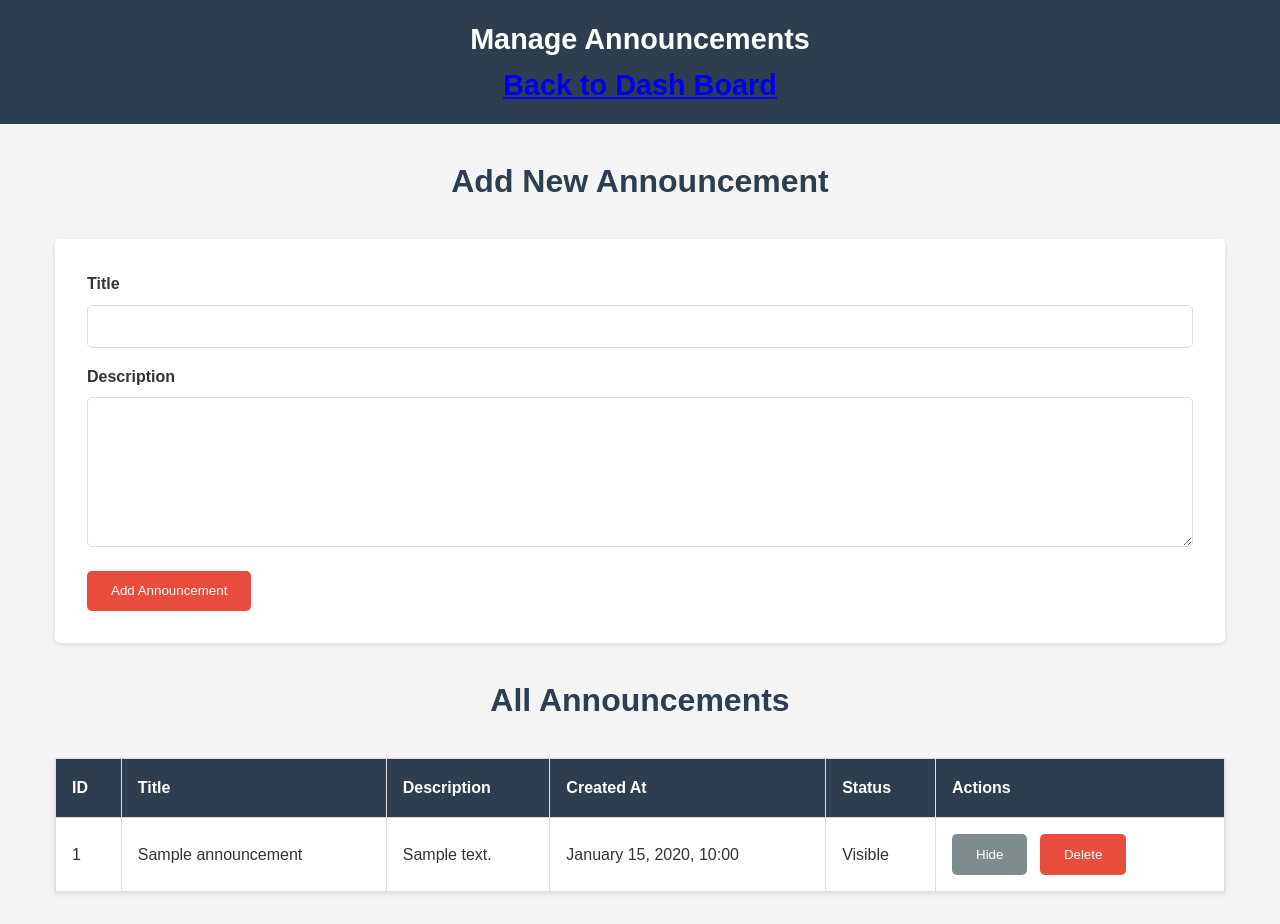
After one commit to Denickrono/church-Web, a PHP site: page /admin_announcements.php in a window 1280 px wide. The commit adds this page. Run offline with PHP 8.4, Linux system fonts and the light colour scheme; tables that the repository leaves empty or names only in its code hold one stand-in row (values such as "Sample post").

Commit message:
new file

```diff
--- /dev/null
+++ b/admin_announcements.php
@@ -0,0 +1,287 @@
+<?php
+// Database connection
+$db_host = 'localhost';
+$db_user = 'root';
+$db_pass = '';
+$db_name = 'church_website';
+
+// Connect to database
+$conn = new mysqli($db_host, $db_user, $db_pass, $db_name);
+
+// Check connection
+if ($conn->connect_error) {
+    die("Connection failed: " . $conn->connect_error);
+}
+
+
+// Handle form submissions (add, delete, hide/unhide)
+if ($_SERVER['REQUEST_METHOD'] == 'POST') {
+    if (isset($_POST['add_announcement'])) {
+        $title = filter_var($_POST['title'], FILTER_SANITIZE_STRING);
+        $description = filter_var($_POST['description'], FILTER_SANITIZE_STRING);
+        if (!empty($title) && !empty($description)) {
+            $sql = "INSERT INTO announcements (title, description, is_hidden) VALUES (?, ?, 0)";
+            $stmt = $conn->prepare($sql);
+            $stmt->bind_param("ss", $title, $description);
+            if ($stmt->execute()) {
+                $message = "Announcement added successfully!";
+            } else {
+                $message = "Error adding announcement: " . $conn->error;
+            }
+            $stmt->close();
+        } else {
+            $message = "Title and description are required!";
+        }
+    } elseif (isset($_POST['delete_id'])) {
+        $id = filter_var($_POST['delete_id'], FILTER_SANITIZE_NUMBER_INT);
+        $sql = "DELETE FROM announcements WHERE id = ?";
+        $stmt = $conn->prepare($sql);
+        $stmt->bind_param("i", $id);
+        if ($stmt->execute()) {
+            $message = "Announcement deleted successfully!";
+        } else {
+            $message = "Error deleting announcement: " . $conn->error;
+        }
+        $stmt->close();
+    } elseif (isset($_POST['toggle_hidden_id'])) {
+        $id = filter_var($_POST['toggle_hidden_id'], FILTER_SANITIZE_NUMBER_INT);
+        $sql = "UPDATE announcements SET is_hidden = 1 - is_hidden WHERE id = ?";
+        $stmt = $conn->prepare($sql);
+        $stmt->bind_param("i", $id);
+        if ($stmt->execute()) {
+            $message = "Announcement visibility toggled successfully!";
+        } else {
+            $message = "Error toggling announcement visibility: " . $conn->error;
+        }
+        $stmt->close();
+    }
+}
+
+// Fetch all announcements
+function getAllAnnouncements() {
+    global $conn;
+    $announcements = array();
+    $sql = "SELECT * FROM announcements ORDER BY created_at DESC";
+    $result = $conn->query($sql);
+    if ($result->num_rows > 0) {
+        while ($row = $result->fetch_assoc()) {
+            $announcements[] = $row;
+        }
+    }
+    return $announcements;
+}
+
+$announcements = getAllAnnouncements();
+?>
+
+<!DOCTYPE html>
+<html lang="en">
+<head>
+    <meta charset="UTF-8">
+    <meta name="viewport" content="width=device-width, initial-scale=1.0">
+    <title>Manage Announcements - New Life International</title>
+    <style>
+        * {
+            margin: 0;
+            padding: 0;
+            box-sizing: border-box;
+            font-family: 'Arial', sans-serif;
+        }
+        body {
+            line-height: 1.6;
+            color: #333;
+            background-color: #f4f4f4;
+        }
+        .container {
+            max-width: 1200px;
+            margin: 0 auto;
+            padding: 0 15px;
+        }
+        header {
+            background-color: #2c3e50;
+            color: white;
+            padding: 1rem 0;
+            text-align: center;
+        }
+        header h1 {
+            font-size: 1.8rem;
+        }
+        .admin-section {
+            padding: 2rem 0;
+        }
+        .section-title {
+            text-align: center;
+            margin-bottom: 2rem;
+        }
+        .section-title h2 {
+            font-size: 2rem;
+            color: #2c3e50;
+        }
+        .form-container {
+            background-color: #fff;
+            padding: 2rem;
+            border-radius: 5px;
+            box-shadow: 0 2px 5px rgba(0,0,0,0.1);
+            margin-bottom: 2rem;
+        }
+        .form-container label {
+            display: block;
+            margin-bottom: 0.5rem;
+            font-weight: bold;
+        }
+        .form-container input[type="text"],
+        .form-container textarea {
+            width: 100%;
+            padding: 0.8rem;
+            margin-bottom: 1rem;
+            border: 1px solid #ddd;
+            border-radius: 5px;
+        }
+        .form-container textarea {
+            height: 150px;
+            resize: vertical;
+        }
+        .btn {
+            display: inline-block;
+            background-color: #e74c3c;
+            color: white;
+            padding: 0.8rem 1.5rem;
+            text-decoration: none;
+            border-radius: 5px;
+            border: none;
+            cursor: pointer;
+            transition: background-color 0.3s;
+        }
+        .btn:hover {
+            background-color: #c0392b;
+        }
+        .btn-secondary {
+            background-color: #7f8c8d;
+        }
+        .btn-secondary:hover {
+            background-color: #6c7a7b;
+        }
+        .message {
+            padding: 1rem;
+            margin-bottom: 1rem;
+            border-radius: 5px;
+            text-align: center;
+        }
+        .message.success {
+            background-color: #2ecc71;
+            color: white;
+        }
+        .message.error {
+            background-color: #e74c3c;
+            color: white;
+        }
+        table {
+            width: 100%;
+            border-collapse: collapse;
+            background-color: #fff;
+            box-shadow: 0 2px 5px rgba(0,0,0,0.1);
+        }
+        th, td {
+            padding: 1rem;
+            border: 1px solid #ddd;
+            text-align: left;
+        }
+        th {
+            background-color: #2c3e50;
+            color: white;
+        }
+        tr:nth-child(even) {
+            background-color: #f9f9f9;
+        }
+        .action-buttons form {
+            display: inline-block;
+            margin-right: 0.5rem;
+        }
+        @media (max-width: 768px) {
+            .form-container input[type="text"],
+            .form-container textarea {
+                font-size: 1rem;
+            }
+            th, td {
+                font-size: 0.9rem;
+            }
+        }
+    </style>
+</head>
+<body>
+    <header>
+        <div class="container">
+            <h1>Manage Announcements</h1>
+            <H1><p><a href="dash.php">Back to Dash Board</a></p></H1>
+        </div>
+    </header>
+
+    <section class="admin-section">
+        <div class="container">
+            <div class="section-title">
+                <h2>Add New Announcement</h2>
+            </div>
+            <?php if (isset($message)): ?>
+                <div class="message <?php echo strpos($message, 'Error') === false ? 'success' : 'error'; ?>">
+                    <?php echo htmlspecialchars($message); ?>
+                </div>
+            <?php endif; ?>
+            <div class="form-container">
+                <form method="POST" action="">
+                    <label for="title">Title</label>
+                    <input type="text" id="title" name="title" required>
+                    <label for="description">Description</label>
+                    <textarea id="description" name="description" required></textarea>
+                    <button type="submit" name="add_announcement" class="btn">Add Announcement</button>
+                </form>
+            </div>
+
+            <div class="section-title">
+                <h2>All Announcements</h2>
+            </div>
+            <?php if (empty($announcements)): ?>
+                <p>No announcements available.</p>
+            <?php else: ?>
+                <table>
+                    <thead>
+                        <tr>
+                            <th>ID</th>
+                            <th>Title</th>
+                            <th>Description</th>
+                            <th>Created At</th>
+                            <th>Status</th>
+                            <th>Actions</th>
+                        </tr>
+                    </thead>
+                    <tbody>
+                        <?php foreach ($announcements as $announcement): ?>
+                            <tr>
+                                <td><?php echo htmlspecialchars($announcement['id']); ?></td>
+                                <td><?php echo htmlspecialchars($announcement['title']); ?></td>
+                                <td><?php echo nl2br(htmlspecialchars($announcement['description'])); ?></td>
+                                <td><?php echo date('F j, Y, H:i', strtotime($announcement['created_at'])); ?></td>
+                                <td><?php echo $announcement['is_hidden'] ? 'Hidden' : 'Visible'; ?></td>
+                                <td class="action-buttons">
+                                    <form method="POST" action="" style="display:inline;">
+                                        <input type="hidden" name="toggle_hidden_id" value="<?php echo $announcement['id']; ?>">
+                                        <button type="submit" class="btn btn-secondary"><?php echo $announcement['is_hidden'] ? 'Unhide' : 'Hide'; ?></button>
+                                    </form>
+                                    <form method="POST" action="" style="display:inline;" onsubmit="return confirm('Are you sure you want to delete this announcement?');">
+                                        <input type="hidden" name="delete_id" value="<?php echo $announcement['id']; ?>">
+                                        <button type="submit" class="btn">Delete</button>
+                                    </form>
+                                </td>
+                            </tr>
+                        <?php endforeach; ?>
+                    </tbody>
+                </table>
+            <?php endif; ?>
+        </div>
+    </section>
+
+    <?php
+    // Close database connection
+    $conn->close();
+    ?>
+</body>
+</html>
--- a/dash.php
+++ b/dash.php
@@ -248,10 +248,14 @@ if (isset($_GET['action']) && $_GET['action'] === 'logout') {
         </a>
 
          <a href="admin_social_media.php" class="menu-item">
-            <span class="menu-icon">🔳</span>0720380975
+            <span class="menu-icon">🔳</span>
             <span>Social Media Links</span>
         </a>
 
+           <a href="admin_announcements.php" class="menu-item">
+            <span class="menu-icon">🔳</span>
+            <span>Announcements</span>
+        </a>
         <a href="?action=logout" class="menu-item logout">
             <span class="menu-icon">🚪</span>
             <span>Logout</span>
```
Also changed, not shown: data.sql (+8 -0 lines), index.php (+41 -5 lines).
